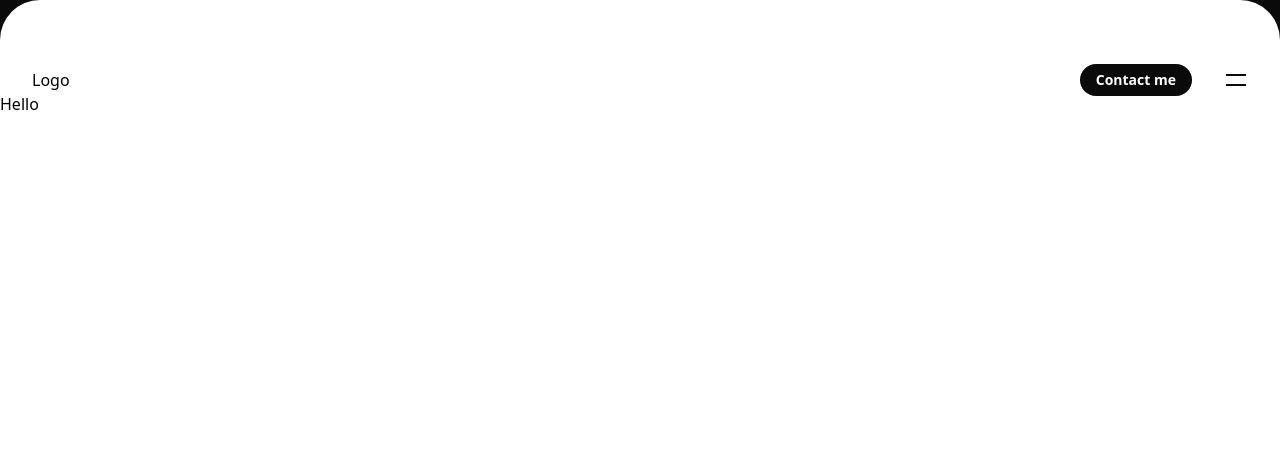
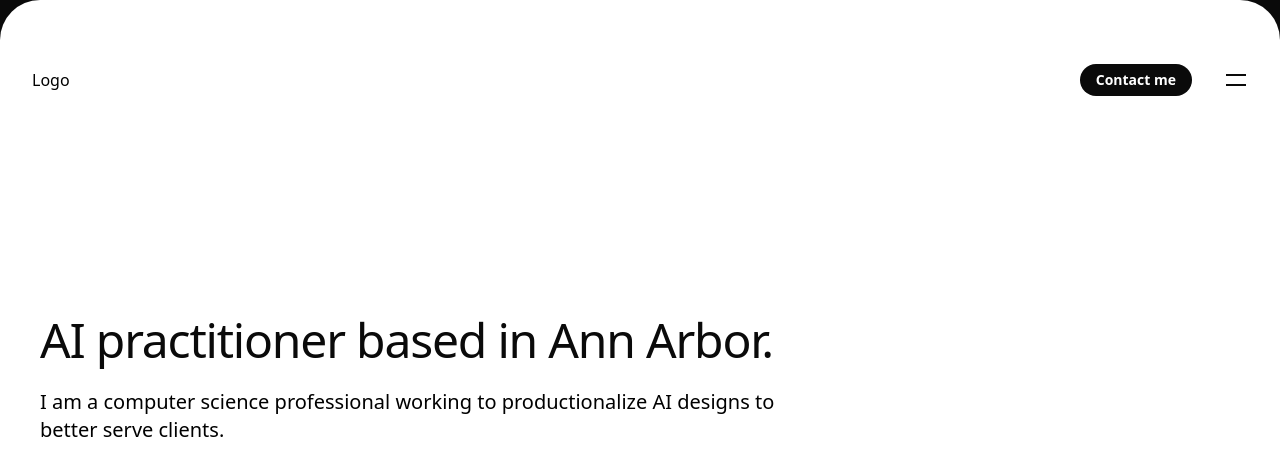
Before and after one commit to Jakal02/personal-website, a website: page index.html in a window 1280 px wide. Drawn offline with Linux system fonts and the light colour scheme.

Commit message:
added centered div and text fade-in.

```diff
--- a/index.html
+++ b/index.html
@@ -20,6 +20,22 @@
       }
     }
   </script>
+  <style>
+    /* Define the fade-in animation */
+    @keyframes fadeIn {
+        from {
+            opacity: 0;
+        }
+        to {
+            opacity: 1;
+        }
+    }
+
+    /* Apply the fade-in animation to the specified class */
+    .fade-in {
+        animation: fadeIn 1.5s ease-out;
+    }
+</style>
   <header>
     <div class="absolute left-0 right-0 top-2 z-40 pt-14">
       <div class="mx-auto max-w-7xl px-6 lg:px-8">
@@ -46,7 +62,19 @@
   </header>
   <div id="main-tile" style="border-top-left-radius: 40px; border-top-right-radius:40px; transform: none; transform-origin: 50% 50% 0px" class="relative flex flex-auto overflow-hidden bg-white pt-14">
     <div style="transform: none; transform-origin: 50% 50% 0px;" class="relative isolate flex w-full flex-col pt-9">
-      Hello</div>
+      <main class="w-full flex-auto">
+        <div class="mt-56 mx-auto max-w-7xl px-10">
+          <div class="max-w-3xl">
+            <h1 class="text-5xl font-medium tracking-tight text-neutral-950 fade-in">
+              AI practitioner based in Ann Arbor.
+            </h1>
+            <p class="text-xl mt-6">
+              I am a computer science professional working to productionalize AI designs to better serve clients.
+            </p>
+        </div>
+        </div>
+      </main>
+    </div>
   </div>
 </body>
 </html>
```
Also changed, not shown: dist/output.css.
